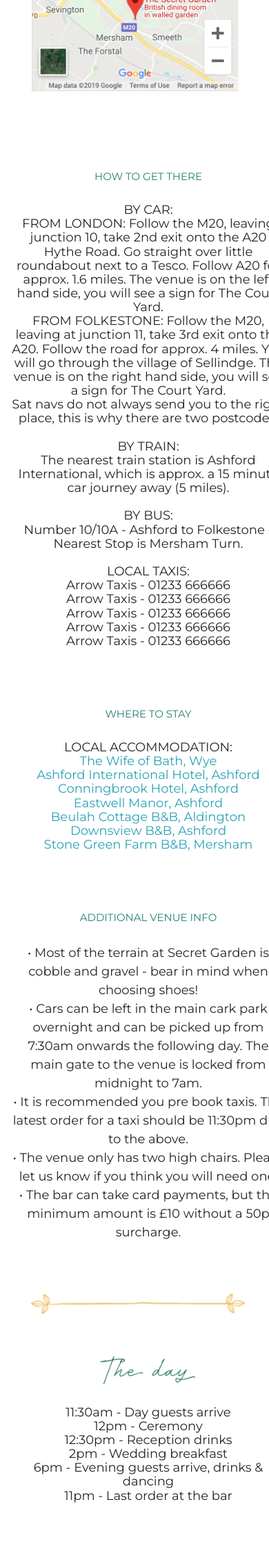
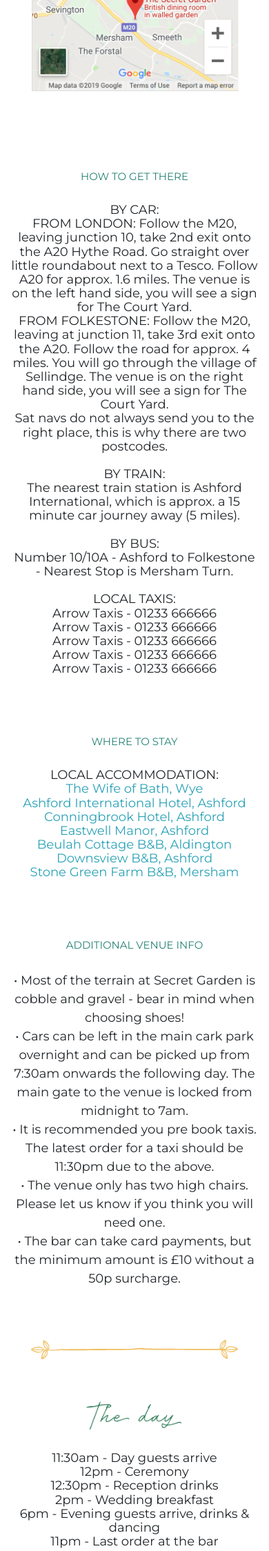
Before and after one commit to s-mandon/kira-sam, a PHP site: page / in a window 390 px wide; the page is wider, and only the part inside the window is pictured. Shown: the part 1273-3521 px from the top of that part at 69% size. Run offline with PHP 8.4, Linux system fonts and the light colour scheme.

Commit message:
No message

```diff
--- a/resources/index.css
+++ b/resources/index.css
@@ -32,7 +32,7 @@ body {
     text-align: center;
     padding-bottom: 3.89rem;
     padding-top: 3.54rem;
-    width: 700px;
+    max-width: 700px;
     margin: 0 auto;
 
 }
@@ -187,7 +187,6 @@ transition: 0.3s linear;
 
 .list {
     max-width: 664px;
-    min-width: 400px;
     margin: 0 auto;
 }
 
@@ -233,16 +232,14 @@ hr {
   }
 
 
-  @media screen and (min-width: 370px) and (max-width: 1020px)  {
+  @media screen and (min-width: 300px) and (max-width: 1020px)  {
       /* for all phones and tablets - design is simple enough to work
       without extra media queries */
 
-.container {
-    max-width: 400px;
-}
+
 
 .bcontainer {
-  max-width: 400px;
+  max-width: 600px;
 }
 
 #countdown {
@@ -255,7 +252,7 @@ hr {
 
 #mobileline {
   display: inline-block;
-  min-width: 100%;
+  max-width: 100%;
 }
 
     nav {
```
